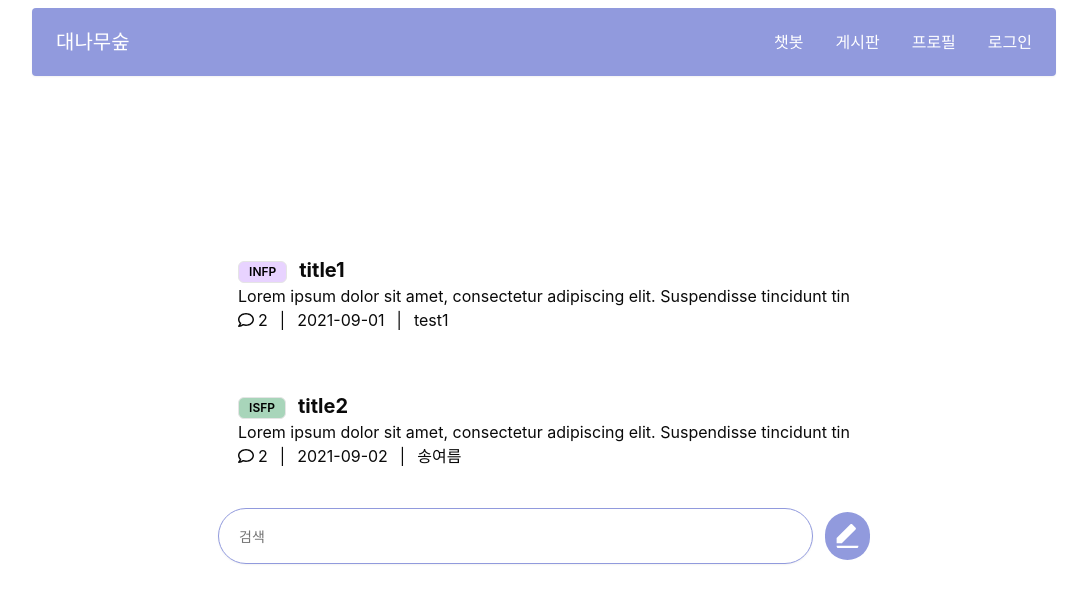
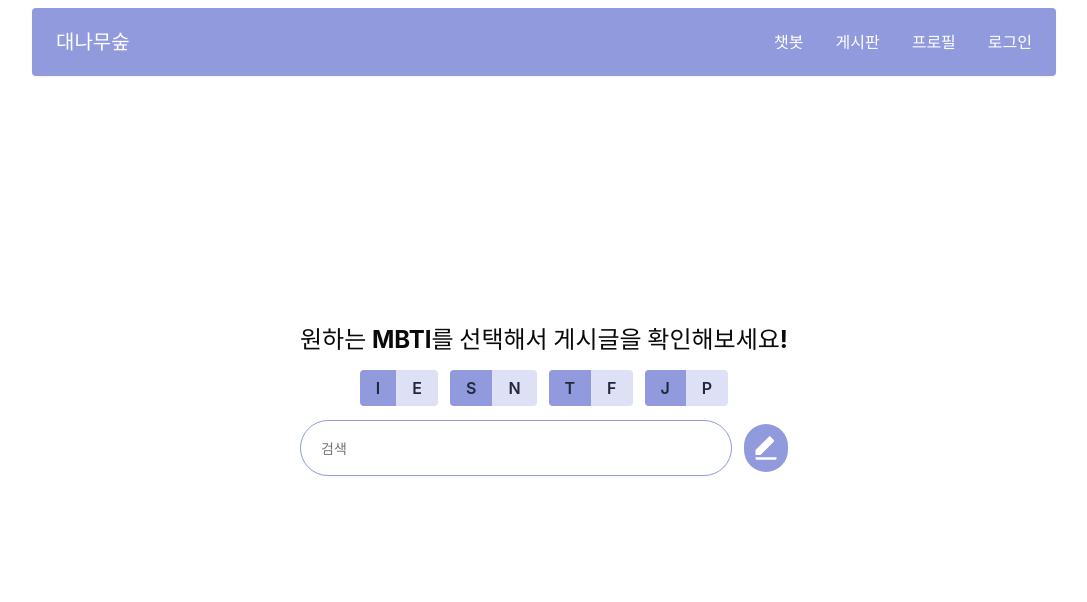
Before and after one commit to BambooParty/Bamboo-FE, a React (Vite) app: page /board in a window 1280 px wide. Shown: the top 602 px of the page, without its empty margins (96-1183 px from the left). Built offline with nearby package versions, Linux system fonts and the light colour scheme.

Commit message:
feat: mbti별 게시글 필터

```diff
--- a/src/pages/Board.tsx
+++ b/src/pages/Board.tsx
@@ -1,12 +1,85 @@
+import { useState } from "react";
 import Post from "../components/Board/Post";
 import WritePostModal from "../components/Board/WritePostModal";
+import MbtiButton from "../components/MbtiButton";
 import { Input } from "../components/ui/input";
 import { postData } from "../data/testData";
 
 const Board = () => {
+  const [selectedMbti, setSelectedMbti] = useState<string[]>([
+    "i",
+    "s",
+    "t",
+    "j",
+  ]);
+
+  const filteredPosts = postData.filter((post) => {
     return (
-    <div className="flex flex-col gap-5">
-      {postData.map((post) => (
+      post.mbti.length === selectedMbti.length &&
+      post.mbti
+        .split("")
+        .every(
+          (mbti, index) =>
+            mbti.toLowerCase() === selectedMbti[index].toLowerCase()
+        )
+    );
+  });
+
+  return (
+    <>
+      <div className="flex flex-col items-center gap-5">
+        <h2 className="text-2xl font-bold">
+          원하는 MBTI를 선택해서 게시글을 확인해보세요!
+        </h2>
+        <div className="flex items-center gap-3">
+          <MbtiButton
+            choices={[
+              { value: "i", id: "introvert" },
+              { value: "e", id: "extrovert" },
+            ]}
+            selected={selectedMbti[0]}
+            onChange={() => {
+              selectedMbti[0] = selectedMbti[0] == "i" ? "e" : "i";
+              setSelectedMbti([...selectedMbti]);
+            }}
+          />
+          <MbtiButton
+            choices={[
+              { value: "s", id: "sensing" },
+              { value: "n", id: "intuition" },
+            ]}
+            selected={selectedMbti[1]}
+            onChange={() => {
+              selectedMbti[1] = selectedMbti[1] == "s" ? "n" : "s";
+              setSelectedMbti([...selectedMbti]);
+            }}
+          />
+          <MbtiButton
+            choices={[
+              { value: "t", id: "thinking" },
+              { value: "f", id: "feeling" },
+            ]}
+            selected={selectedMbti[2]}
+            onChange={() => {
+              selectedMbti[2] = selectedMbti[2] == "t" ? "f" : "t";
+              setSelectedMbti([...selectedMbti]);
+            }}
+          />
+          <MbtiButton
+            choices={[
+              { value: "j", id: "judging" },
+              { value: "p", id: "perceiving" },
+            ]}
+            selected={selectedMbti[3]}
+            onChange={() => {
+              selectedMbti[3] = selectedMbti[3] == "j" ? "p" : "j";
+              setSelectedMbti([...selectedMbti]);
+            }}
+          />
+        </div>
+      </div>
+      <div className="flex flex-col gap-5 mt-5">
+        {filteredPosts.map((post) => (
           <Post
             username={post.username}
             mbti={post.mbti}
@@ -26,6 +99,7 @@ const Board = () => {
           <WritePostModal />
         </div>
       </div>
+    </>
   );
 };
 
```
Lines whose indentation alone changed are shown as unchanged.
